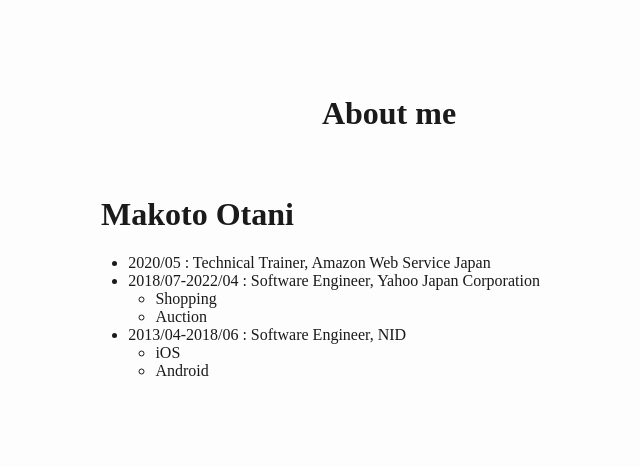
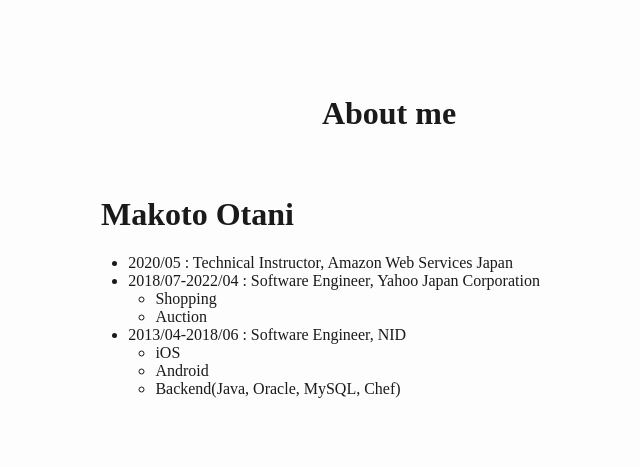
Before and after one commit to ohmakoto/profile-page, a plain HTML site: page index.html in a window 1280 px wide. Shown: the whole page, without its empty margins (251-891 px from the left). Drawn offline with Linux system fonts and the light colour scheme.

Commit message:
Update index.html

```diff
--- a/index.html
+++ b/index.html
@@ -170,7 +170,7 @@
 </header>
 <h1 id="makoto-otani">Makoto Otani</h1>
 <ul>
-<li>2020/05 : Technical Trainer, Amazon Web Service Japan</li>
+<li>2020/05 : Technical Instructor, Amazon Web Services Japan</li>
 <li>2018/07-2022/04 : Software Engineer, Yahoo Japan Corporation
 <ul>
 <li>Shopping</li>
@@ -180,6 +180,7 @@
 <ul>
 <li>iOS</li>
 <li>Android</li>
+<li>Backend(Java, Oracle, MySQL, Chef)</li>
 </ul></li>
 </ul>
 </body>
```
